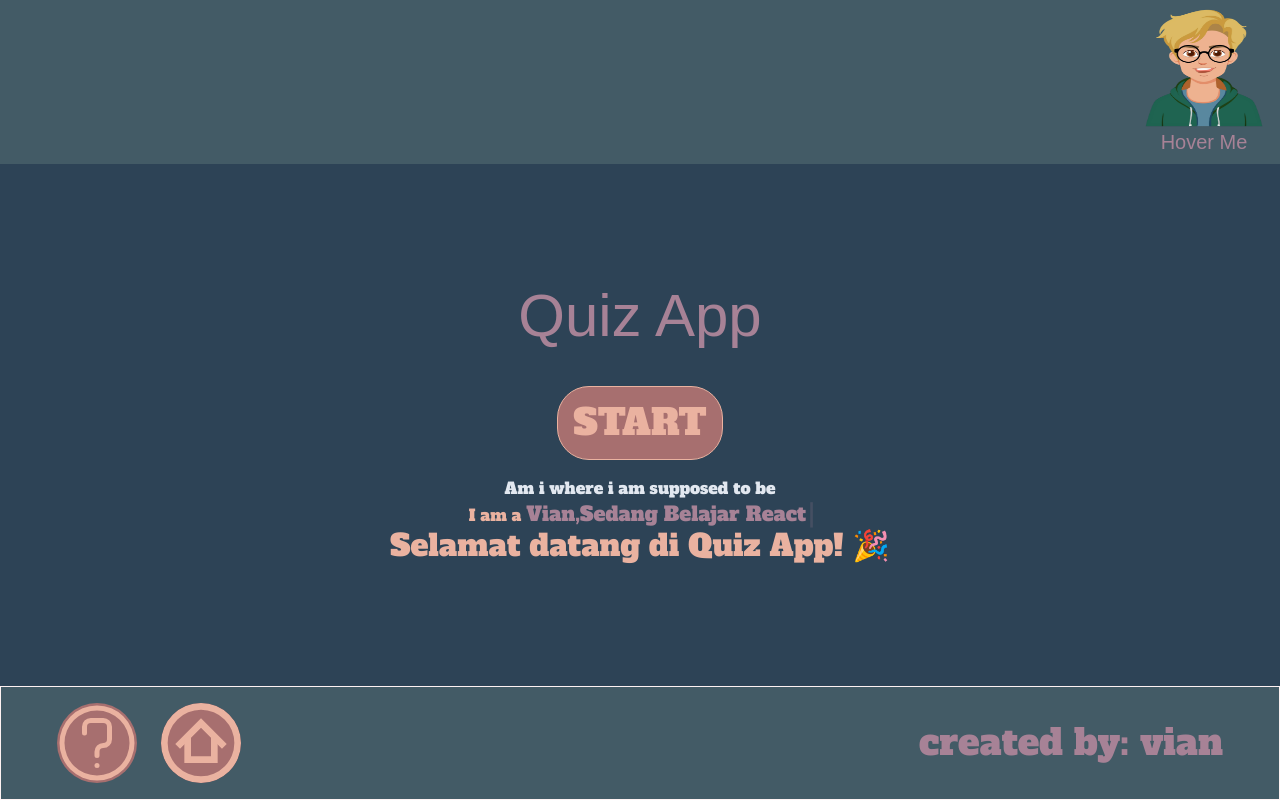
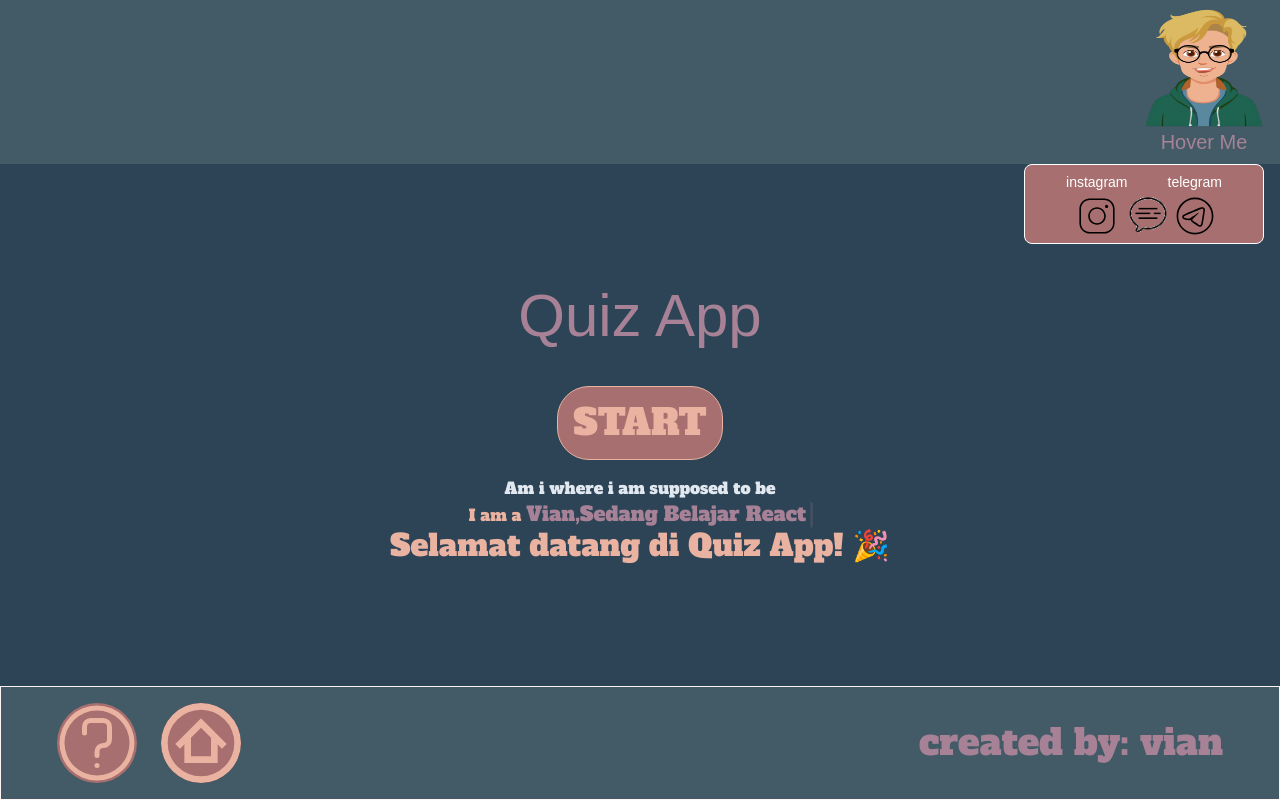
Before and after one commit to Vian-Yan/QUIZ-APP, a React (Vite) app: page / in a window 1280 px wide. Both pictures are taken after a click on the element "Hover Me". Built offline with nearby package versions, Linux system fonts and the light colour scheme; a web font is replaced by a local one.

Commit message:
updated tooltip

```diff
--- a/src/components/Header.jsx
+++ b/src/components/Header.jsx
@@ -9,7 +9,6 @@ const Header = ({ display }) => {
       <nav
         className="gap-4 text-2xl relative  group  inline-block "
         onClick={() => setShowTooltip(!showTooltip)}
-        onTouchStart={() => setShowTooltip(!showTooltip)}
       >
         <div className="flex flex-col items-center justify-center relative group-hover:scale-110 transition-transform duration-200 cursor-pointer">
           <img
@@ -23,7 +22,7 @@ const Header = ({ display }) => {
         </div>
         <ul
           className={`absolute -bottom-22 right-0 z-55  border transition-all duration-300 bg-copper text-white text-sm rounded-lg  w-60 h-20  flex py-2 items-center justify-center ${
-            showTooltip ? 'visible opacity-100' : 'invisible opacity-0'
+            showTooltip ? 'opacity-100' : ' opacity-0'
           }`}
         >
           <li className="flex flex-col gap-1 items-center">
```
